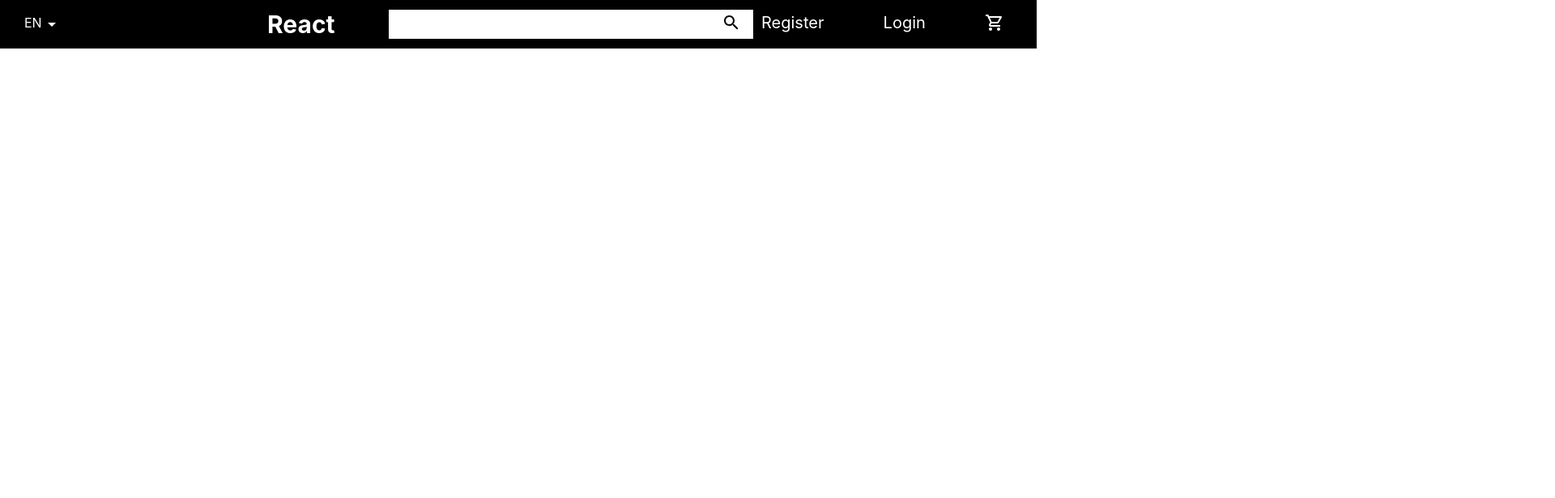
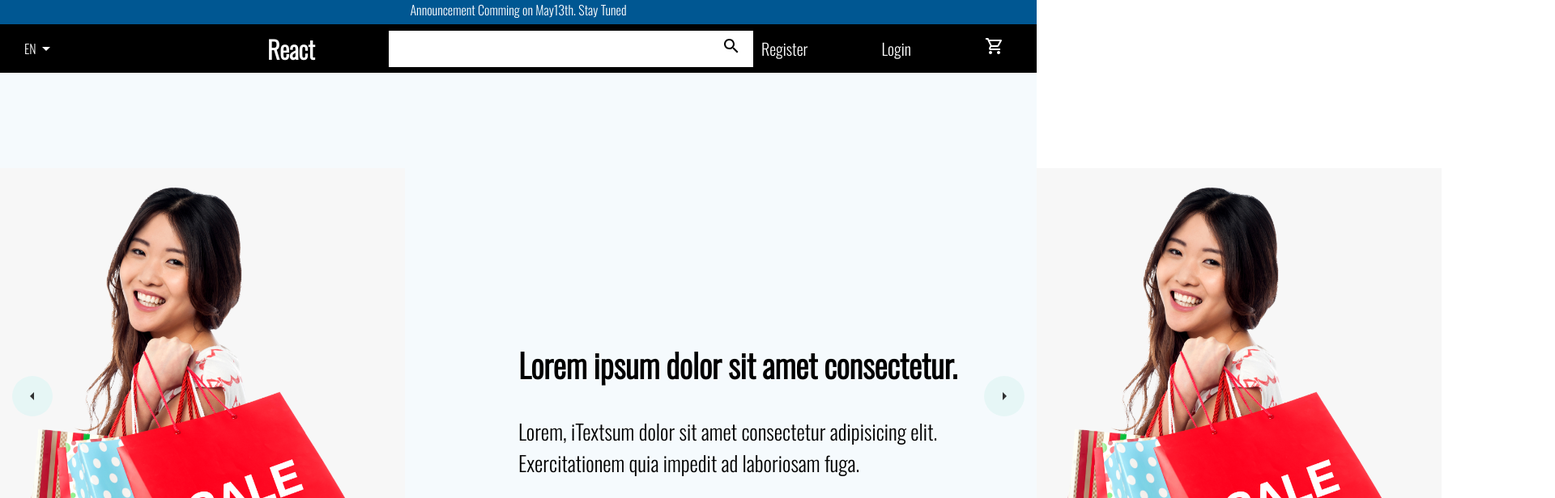
Before and after one commit to DanteThuta/react_shoppingcart, a React (Create React App) app: page / in a window 1280 px wide. Shown: the top 616 px of the page at 81% size, 1920 px wide, since content can reach past the window. Built offline with nearby package versions, Linux system fonts and the light colour scheme.

Commit message:
Creating Slider(Ongoing)

```diff
--- a/src/App.js
+++ b/src/App.js
@@ -1,3 +1,4 @@
+import Annoucement from "./components/Announcement";
 import logo from "./logo.svg";
 import Home from "./pages/Home";
 
--- /dev/null
+++ b/src/components/Announcement.jsx
@@ -0,0 +1,15 @@
+import React from "react";
+import styled from "styled-components";
+
+const Container = styled.div`
+  height: 30px;
+  background-color: #005792;
+  color: white;
+  text-align: center;
+`;
+
+const Annoucement = () => {
+  return <Container>Announcement Comming on May13th. Stay Tuned</Container>;
+};
+
+export default Annoucement;
--- /dev/null
+++ b/src/components/Slider.jsx
@@ -0,0 +1,136 @@
+import React, { useState } from "react";
+import styled from "styled-components";
+import { ArrowLeft, ArrowRight } from "@material-ui/icons";
+import HomeImage from "../img/shopping.png";
+
+//import Data
+import { sliderItems } from "../data";
+
+const Container = styled.div`
+  width: 100%;
+  height: 100vh;
+  /* background-color: coral; */
+  display: flex;
+  position: relative;
+`;
+
+const Arrow = styled.div`
+  display: flex;
+  justify-content: center;
+  align-items: center;
+
+  background-color: #e3f6f5;
+  width: 50px;
+  height: 50px;
+  border-radius: 50%;
+
+  position: absolute;
+  margin: auto;
+  top: 0;
+  bottom: 0;
+  left: ${(props) => props.direction == "left" && "15px"};
+  right: ${(props) => props.direction == "right" && "15px"};
+
+  cursor: pointer;
+  opacity: 0.8;
+  z-index: 2;
+`;
+
+const Wrapper = styled.div`
+  height: 100%;
+  display: flex;
+  transform: translateX(0vw);
+`;
+
+const Slide = styled.div`
+  width: 100vw;
+  height: 100vh;
+  display: flex;
+  align-items: center;
+  background-color: #${(props) => props.bg};
+`;
+
+const ImageContainer = styled.div`
+  width: 100%;
+  flex: 1;
+`;
+
+const Image = styled.img`
+  width: 80%;
+`;
+
+const InfoContainer = styled.div`
+  flex: 1;
+  padding: 15px;
+`;
+
+const Title = styled.h2`
+  font-size: 40px;
+`;
+
+const Text = styled.div`
+  font-size: 26px;
+`;
+
+const Slider = () => {
+  const [sliderItems, setSliderItems] = useState([]);
+  const handleClick = (direction) => {};
+
+  return (
+    <Container>
+      <Arrow direction="left" onClick={() => handleClick("left")}>
+        <ArrowLeft />
+      </Arrow>
+      {/* 1st Section */}
+      <Wrapper>
+        <Slide bg="f5fafd">
+          <ImageContainer>
+            <Image src={HomeImage} />
+          </ImageContainer>
+          <InfoContainer>
+            <Title>Lorem ipsum dolor sit amet consectetur.</Title>
+            <Text>
+              Lorem, iTextsum dolor sit amet consectetur adipisicing elit.
+              Exercitationem quia impedit ad laboriosam fuga.
+            </Text>
+          </InfoContainer>
+        </Slide>
+      </Wrapper>
+      {/* 2nd Section */}
+      <Wrapper>
+        <Slide>
+          <ImageContainer>
+            <Image src={HomeImage} />
+          </ImageContainer>
+          <InfoContainer>
+            <Title>Lorem ipsum dolor sit amet consectetur.</Title>
+            <Text>
+              Lorem, iTextsum dolor sit amet consectetur adipisicing elit.
+              Exercitationem quia impedit ad laboriosam fuga.
+            </Text>
+          </InfoContainer>
+        </Slide>
+      </Wrapper>
+      {/* 3rd Section */}
+      <Wrapper>
+        <Slide>
+          <ImageContainer>
+            <Image src={HomeImage} />
+          </ImageContainer>
+          <InfoContainer>
+            <Title>Lorem ipsum dolor sit amet consectetur.</Title>
+            <Text>
+              Lorem, iTextsum dolor sit amet consectetur adipisicing elit.
+              Exercitationem quia impedit ad laboriosam fuga.
+            </Text>
+          </InfoContainer>
+        </Slide>
+      </Wrapper>
+      <Arrow direction="right" onClick={() => handleClick("right")}>
+        <ArrowRight />
+      </Arrow>
+    </Container>
+  );
+};
+
+export default Slider;
--- /dev/null
+++ b/src/data.js
@@ -0,0 +1,76 @@
+export const sliderItems = [
+  {
+    id: 1,
+    img: "https://i.ibb.co/XsdmR2c/1.png",
+    title: "SUMMER SALE",
+    desc: "DON'T COMPROMISE ON STYLE! GET FLAT 30% OFF FOR NEW ARRIVALS.",
+    bg: "f5fafd",
+  },
+  {
+    id: 2,
+    img: "https://i.ibb.co/DG69bQ4/2.png",
+    title: "AUTUMN COLLECTION",
+    desc: "DON'T COMPROMISE ON STYLE! GET FLAT 30% OFF FOR NEW ARRIVALS.",
+    bg: "fcf1ed",
+  },
+  {
+    id: 3,
+    img: "https://i.ibb.co/cXFnLLV/3.png",
+    title: "LOUNGEWEAR LOVE",
+    desc: "DON'T COMPROMISE ON STYLE! GET FLAT 30% OFF FOR NEW ARRIVALS.",
+    bg: "fbf0f4",
+  },
+];
+
+export const categories = [
+  {
+    id: 1,
+    img: "https://images.pexels.com/photos/5886041/pexels-photo-5886041.jpeg?auto=compress&cs=tinysrgb&dpr=2&h=650&w=940",
+    title: "SHIRT STYLE!",
+  },
+  {
+    id: 2,
+    img: "https://images.pexels.com/photos/2983464/pexels-photo-2983464.jpeg?auto=compress&cs=tinysrgb&dpr=2&h=650&w=940",
+    title: "LOUNGEWEAR LOVE",
+  },
+  {
+    id: 3,
+    img: "https://images.pexels.com/photos/5480696/pexels-photo-5480696.jpeg?auto=compress&cs=tinysrgb&dpr=2&w=500",
+    title: "LIGHT JACKETS",
+  },
+];
+
+export const popularProducts = [
+  {
+    id: 1,
+    img: "https://d3o2e4jr3mxnm3.cloudfront.net/Mens-Jake-Guitar-Vintage-Crusher-Tee_68382_1_lg.png",
+  },
+  {
+    id: 2,
+    img: "https://cdn.shopify.com/s/files/1/0101/4832/products/Angela_Natural_Tee.png?v=1606780388",
+  },
+  {
+    id: 3,
+    img: "https://www.prada.com/content/dam/pradanux_products/U/UCS/UCS319/1YOTF010O/UCS319_1YOT_F010O_S_182_SLF.png",
+  },
+  {
+    id: 4,
+    img: "https://www.burdastyle.com/pub/media/catalog/product/cache/7bd3727382ce0a860b68816435d76e26/107/BUS-PAT-BURTE-1320516/1170x1470_BS_2016_05_132_front.png",
+  },
+  {
+    id: 5,
+    img: "https://images.ctfassets.net/5gvckmvm9289/3BlDoZxSSjqAvv1jBJP7TH/65f9a95484117730ace42abf64e89572/Noissue-x-Creatsy-Tote-Bag-Mockup-Bundle-_4_-2.png",
+  },
+  {
+    id: 6,
+    img: "https://d3o2e4jr3mxnm3.cloudfront.net/Rocket-Vintage-Chill-Cap_66374_1_lg.png",
+  },
+  {
+    id: 7,
+    img: "https://www.vintageindustries.nl/download_front/qympzk1762/2217_Arrow_Jacket_Forest.png",
+  },
+  {
+    id: 8,
+    img: "https://www.pngarts.com/files/3/Women-Jacket-PNG-High-Quality-Image.png",
+  },
+];
--- a/src/index.css
+++ b/src/index.css
@@ -1,8 +1,11 @@
+@import url("https://fonts.googleapis.com/css2?family=Oswald:wght@300&display=swap");
+
 body {
   margin: 0;
-  font-family: -apple-system, BlinkMacSystemFont, "Segoe UI", "Roboto", "Oxygen",
+  /* font-family: -apple-system, BlinkMacSystemFont, "Segoe UI", "Roboto", "Oxygen",
     "Ubuntu", "Cantarell", "Fira Sans", "Droid Sans", "Helvetica Neue",
-    sans-serif;
+    sans-serif; */
+  font-family: "Oswald", sans-serif;
   -webkit-font-smoothing: antialiased;
   -moz-osx-font-smoothing: grayscale;
 }
--- a/src/pages/Home.jsx
+++ b/src/pages/Home.jsx
@@ -1,10 +1,14 @@
 import React from "react";
 import Navbar from "../components/Navbar";
+import Annoucement from "../components/Announcement";
+import Slider from "../components/Slider";
 
 function Home() {
   return (
     <div>
+      <Annoucement />
       <Navbar />
+      <Slider />
     </div>
   );
 }
```
Also changed, not shown: src/img/shopping.png (added).
